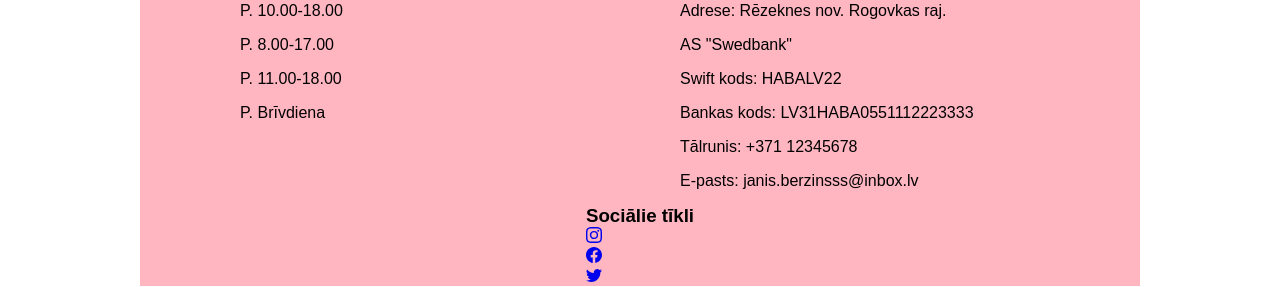
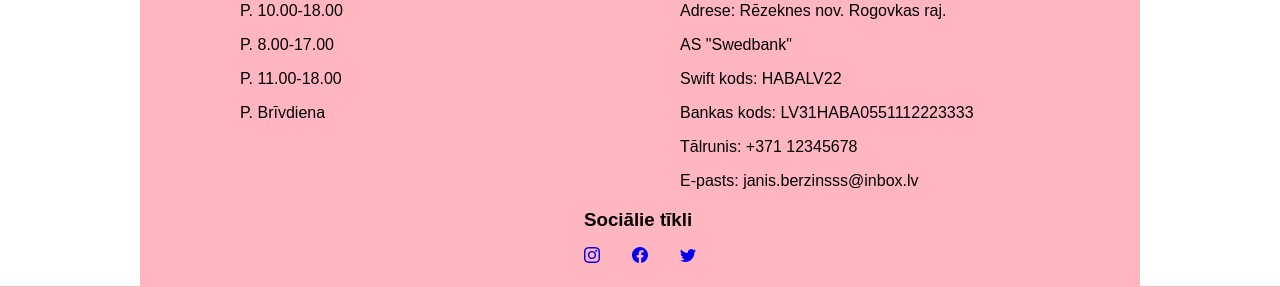
Before and after one commit to EgilsKrainis/amatiii, a PHP site: page /project/amatii/Kontakti.html in a window 1280 px wide. Shown: the part 806-1093 px from the top of the page. Run offline with PHP 8.4, Linux system fonts and the light colour scheme.

Commit message:
Aligned social links in one row

```diff
--- a/amatii/Kontakti.html
+++ b/amatii/Kontakti.html
@@ -261,6 +261,7 @@
             <footer>
                 <div id="social-icons">
                     <h3>Sociālie tīkli</h3>
+                    <div class="social-icons-links">
                         <a href="https://www.instagram.com" target="_blank">
                             <div class="social-icon">
                                 <svg
@@ -309,6 +310,7 @@
                                 </svg>
                             </div>
                         </a>
+                    </div>
                     <!-- Citas sociālo tīklu ikonas un saites -->
                 </div>
             </footer>
--- a/amatii/trenins.css
+++ b/amatii/trenins.css
@@ -34,6 +34,15 @@ header {
 
 .center-text {
   text-align: center;
+}
+
+.social-icons-links {
+  margin-top: 1em;
+  margin-bottom: 1em;
+  display: flex;
+  justify-content: center;
+  align-items: center;
+  gap: 2em;
 }
 
 .headerimg {
```
Lines whose indentation alone changed are shown as unchanged.
